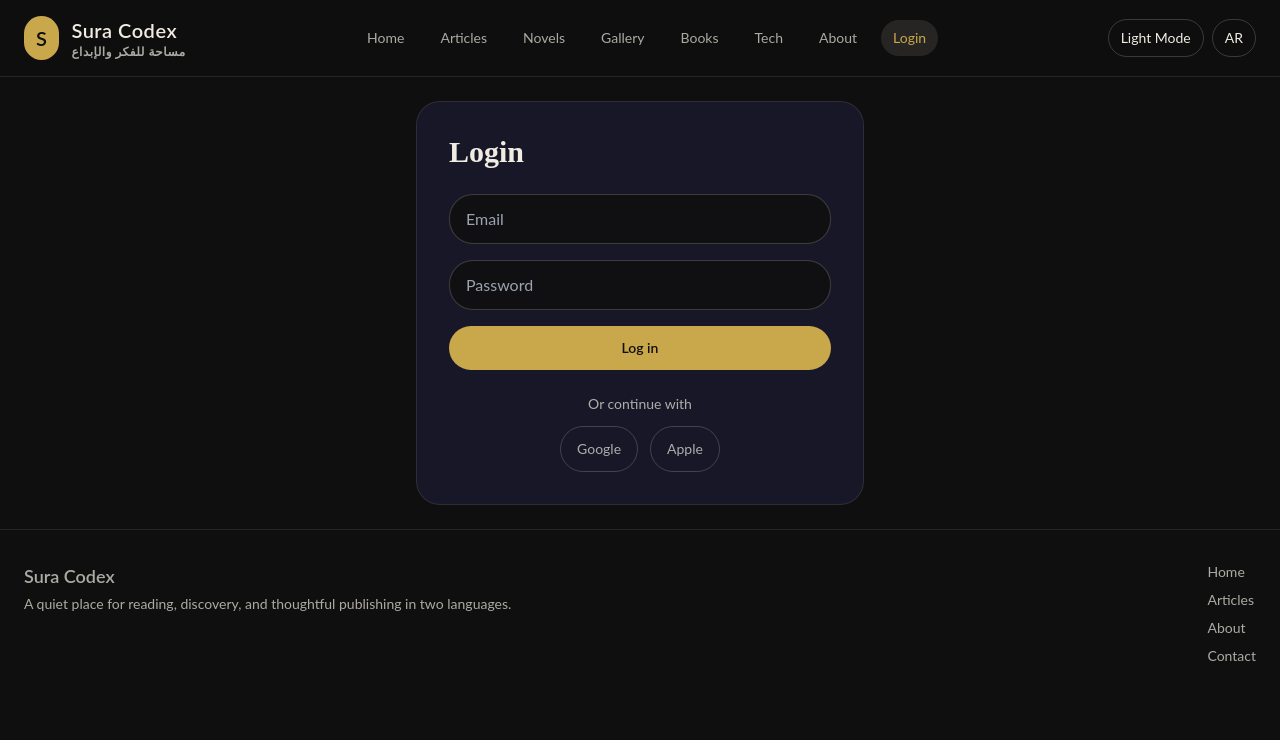
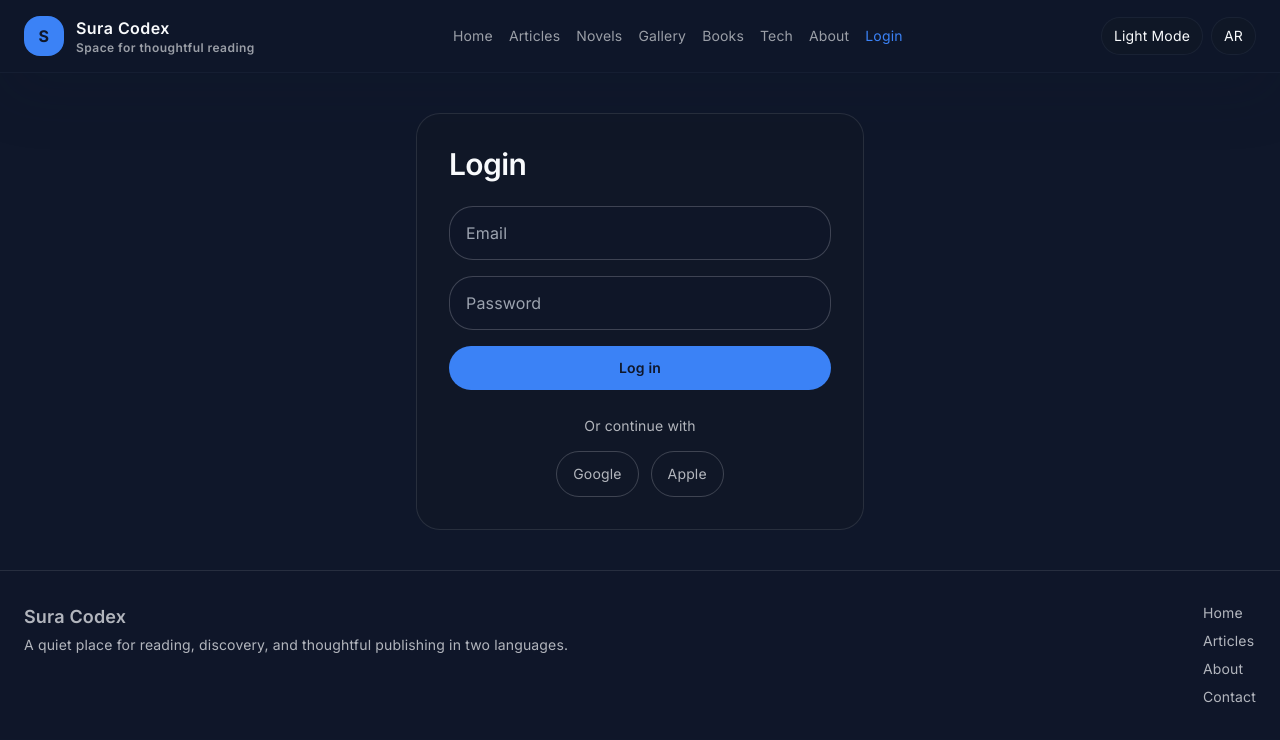
Before and after one commit to alshamsi088088-eng/codespaces-blank, a React (Vite) app in the folder client/: page /login in a window 1280 px wide. Shown: the top 740 px of the page. Built offline with nearby package versions, Linux system fonts and the light colour scheme; no server answers.

Commit message:
feat: apply premium UI refinements and Inter font

```diff
--- a/client/index.html
+++ b/client/index.html
@@ -5,7 +5,10 @@
     <meta charset="UTF-8" />
     <meta name="viewport" content="width=device-width, initial-scale=1.0" />
     <meta name="description" content="Sura Codex – A Space for Thought & Creativity" />
-    <meta name="theme-color" content="#0f0f0f" />
+    <meta name="theme-color" content="#0f172a" />
+    <link rel="preconnect" href="https://fonts.googleapis.com" />
+    <link rel="preconnect" href="https://fonts.gstatic.com" crossorigin />
+    <link href="https://fonts.googleapis.com/css2?family=Inter:wght@400;500;600;700;800&display=swap" rel="stylesheet" />
     <link rel="manifest" href="/manifest.json" />
     <title>Sura Codex</title>
   </head>
--- a/client/src/App.tsx
+++ b/client/src/App.tsx
@@ -35,7 +35,7 @@ export default function App() {
               <div className="min-h-screen bg-sura-dark text-sura-ivory transition-colors duration-300">
                 <Navbar />
                 <AnimatePresence mode="wait">
-                  <main className="px-4 py-6 sm:px-6 lg:px-8">
+                  <main className="mx-auto max-w-7xl px-4 py-10 sm:px-6 lg:px-8">
                     <Routes>
                       <Route path="/" element={<HomePage />} />
                       <Route path="/articles" element={<ArticlesPage />} />
--- a/client/src/components/layout/Navbar.tsx
+++ b/client/src/components/layout/Navbar.tsx
@@ -21,29 +21,29 @@ export function Navbar() {
   const { user } = useAuth();
 
   return (
-    <header className="sticky top-0 z-50 border-b border-sura-ivory/10 bg-sura-dark/95 backdrop-blur-xl">
+    <header className="sticky top-0 z-50 border-b border-sura-border/20 bg-sura-dark/90 backdrop-blur-xl shadow-soft">
       <div className="mx-auto flex max-w-7xl items-center justify-between gap-4 px-4 py-4 sm:px-6">
-        <Link to="/" className="flex items-center gap-3 text-xl font-semibold tracking-wide text-sura-ivory">
-          <span className="rounded-full bg-sura-gold px-3 py-2 text-sura-dark">S</span>
-          <div>
-            <div>Sura Codex</div>
-            <div className="text-xs text-sura-ivory/70">مساحة للفكر والإبداع</div>
+        <Link to="/" className="flex items-center gap-3 text-lg font-semibold tracking-wide text-sura-ivory">
+          <span className="flex h-10 w-10 items-center justify-center rounded-2xl bg-sura-gold text-base font-bold text-sura-dark">S</span>
+          <div className="hidden min-w-0 flex-col truncate sm:flex">
+            <span className="truncate text-base font-semibold">Sura Codex</span>
+            <span className="truncate text-xs text-sura-ivory/60">Space for thoughtful reading</span>
           </div>
         </Link>
-        <nav className="hidden items-center gap-3 md:flex">
+        <nav className="hidden items-center gap-4 md:flex">
           {(Array.isArray(navItems) ? navItems : []).map((item) => (
-            <NavLink key={item.path} to={item.path} className={({ isActive }) => `rounded-full px-3 py-2 text-sm transition ${isActive ? 'bg-sura-ivory/10 text-sura-gold' : 'text-sura-ivory/70 hover:text-sura-ivory'}`}>
+            <NavLink key={item.path} to={item.path} className={({ isActive }) => `text-sm transition ${isActive ? 'text-sura-gold' : 'text-sura-ivory/60 hover:text-sura-ivory'}`}>
               {strings[item.key] || item.key}
             </NavLink>
           ))}
-          {user && <NavLink to="/dashboard" className="rounded-full px-3 py-2 text-sm text-sura-ivory/70 hover:text-sura-ivory">{strings.dashboard}</NavLink>}
-          {user?.role === 'admin' && <NavLink to="/admin" className="rounded-full px-3 py-2 text-sm text-sura-ivory/70 hover:text-sura-ivory">{strings.admin}</NavLink>}
+          {user && <NavLink to="/dashboard" className="text-sm text-sura-ivory/60 transition hover:text-sura-ivory">{strings.dashboard}</NavLink>}
+          {user?.role === 'admin' && <NavLink to="/admin" className="text-sm text-sura-ivory/60 transition hover:text-sura-ivory">{strings.admin}</NavLink>}
         </nav>
         <div className="flex items-center gap-2">
-          <button onClick={toggle} className="rounded-full border border-sura-ivory/20 px-3 py-2 text-sm transition hover:border-sura-gold/60">
+          <button onClick={toggle} className="rounded-full border border-sura-border/30 bg-sura-ink/80 px-3 py-2 text-sm text-sura-ivory transition hover:border-sura-gold/50 hover:text-sura-ivory">
             {mode === 'dark' ? strings.lightMode : strings.darkMode}
           </button>
-          <button onClick={() => toggle()} className="rounded-full border border-sura-ivory/20 px-3 py-2 text-sm transition hover:border-sura-gold/60">{locale === 'en' ? 'AR' : 'EN'}</button>
+          <button onClick={() => toggle()} className="rounded-full border border-sura-border/30 bg-sura-ink/80 px-3 py-2 text-sm text-sura-ivory transition hover:border-sura-gold/50 hover:text-sura-ivory">{locale === 'en' ? 'AR' : 'EN'}</button>
         </div>
       </div>
     </header>
--- a/client/src/styles/index.css
+++ b/client/src/styles/index.css
@@ -5,11 +5,15 @@
 
 :root {
   color-scheme: dark;
+  color: #f8fafc;
+  background-color: #0f172a;
 }
 
 body {
   @apply min-h-screen bg-sura-dark text-sura-ivory antialiased;
-  font-family: 'Lato', sans-serif;
+  font-family: 'Inter', ui-sans-serif, system-ui, -apple-system, BlinkMacSystemFont, 'Segoe UI', sans-serif;
+  line-height: 1.75;
+  letter-spacing: 0.01em;
 }
 
 body.light {
@@ -17,7 +21,17 @@ body.light {
 }
 
 h1, h2, h3, h4, h5, h6 {
-  font-family: 'Playfair Display', serif;
+  font-family: 'Inter', ui-sans-serif, system-ui, -apple-system, BlinkMacSystemFont, 'Segoe UI', sans-serif;
+  font-weight: 700;
+  letter-spacing: -0.02em;
+}
+
+p, li, span, a {
+  line-height: 1.75;
+}
+
+.card-surface {
+  @apply rounded-xl border border-sura-border/20 bg-sura-ink/95 shadow-card;
 }
 
 button, input, select, textarea {
--- a/client/tailwind.config.js
+++ b/client/tailwind.config.js
@@ -6,15 +6,26 @@ export default {
   ],
   theme: {
     extend: {
+      fontFamily: {
+        sans: ['Inter', 'ui-sans-serif', 'system-ui', '-apple-system', 'BlinkMacSystemFont', 'Segoe UI', 'sans-serif']
+      },
       colors: {
         sura: {
-          dark: '#0f0f0f',
-          ink: '#1a1a2e',
-          gold: '#c9a84c',
-          ivory: '#f0ece2',
-          cream: '#faf7f2',
-          brown: '#3b2f2f'
+          dark: '#0f172a',
+          ink: '#111827',
+          gold: '#3b82f6',
+          ivory: '#f8fafc',
+          cream: '#e2e8f0',
+          brown: '#64748b',
+          border: '#334155'
         }
+      },
+      boxShadow: {
+        soft: '0 24px 60px rgba(15, 23, 42, 0.12)',
+        card: '0 16px 40px rgba(15, 23, 42, 0.08)'
+      },
+      borderRadius: {
+        xl: '1rem'
       }
     }
   },
```
